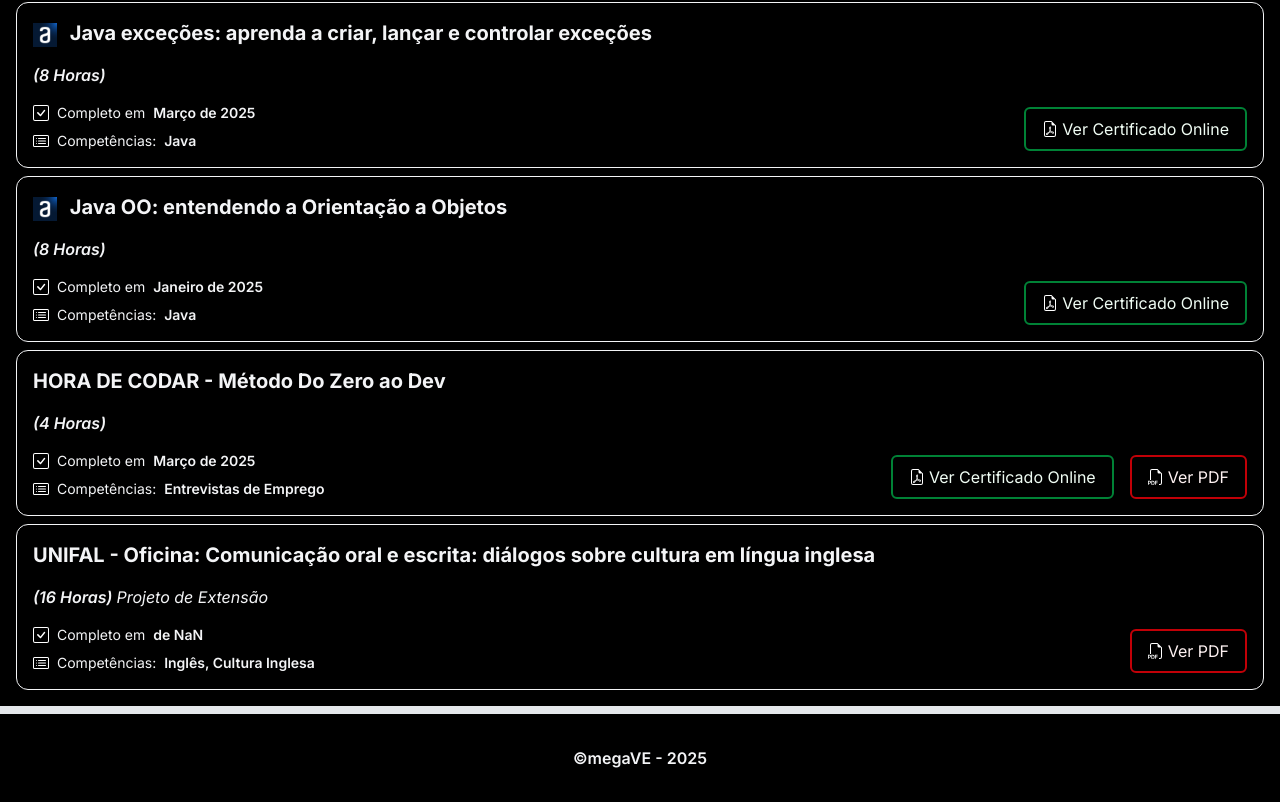
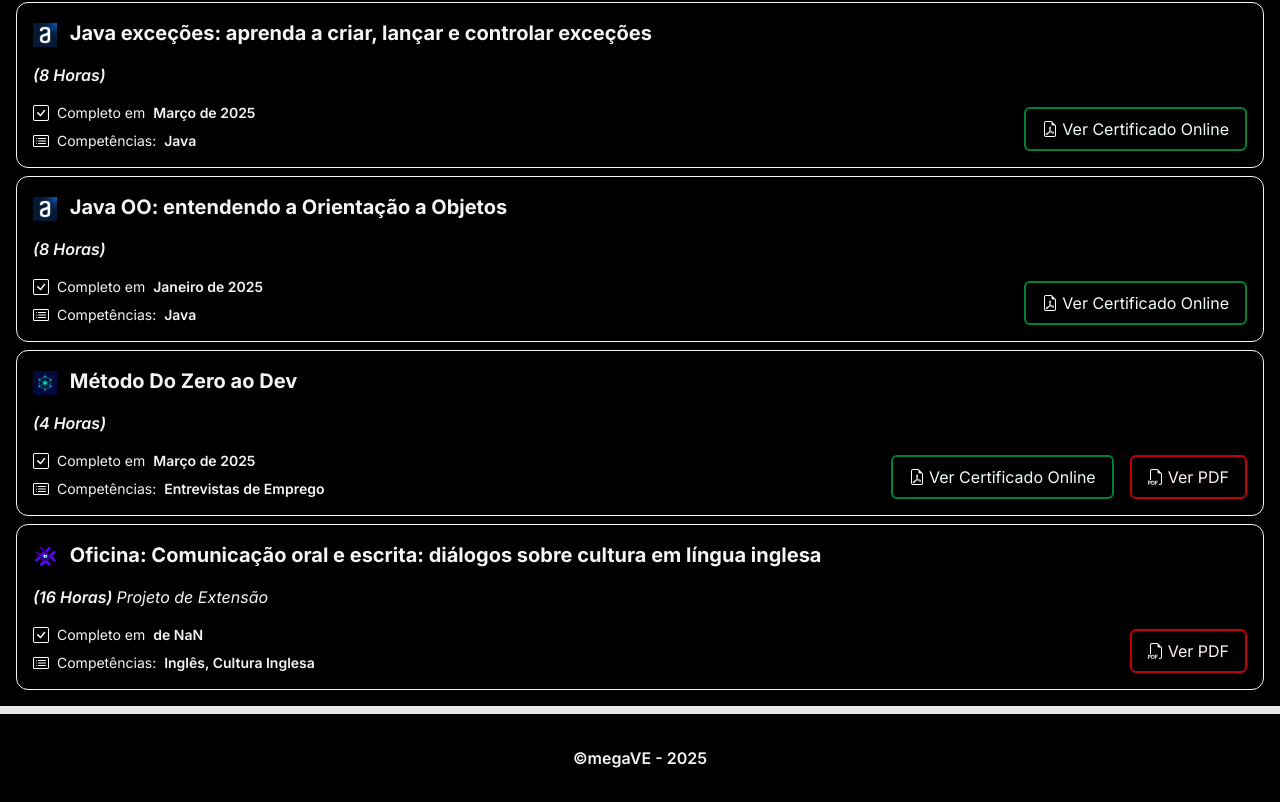
Before and after one commit to megaVE/certificate-gallery, a React (Vite) app: page / in a window 1280 px wide. Shown: the part 6550-7352 px from the top of the page. Built offline with nearby package versions, Linux system fonts and the light colour scheme.

Commit message:
Icons Update

```diff
--- a/src/components/ui/card-icon.tsx
+++ b/src/components/ui/card-icon.tsx
@@ -1,6 +1,9 @@
 import aluraIcon from "../../assets/icons/alura-icon.png";
 import rocketseatIcon from "../../assets/icons/rocketseat-icon.png";
 import udemyIcon from "../../assets/icons/udemy-icon.png";
+
+import hdcIcon from "../../assets/icons/hora-de-codar-icon.png";
+import unifalIcon from "../../assets/icons/unifal-icon.png";
 
 interface CardIconProps {
 	provider: string;
@@ -28,6 +31,24 @@
 				<img className="inline-block size-6 mr-2" src={aluraIcon} alt="Alura" />
 			);
 
+		case "Hora de Codar":
+			return (
+				<img
+					className="inline-block size-6 mr-2"
+					src={hdcIcon}
+					alt="Hora de Codar"
+				/>
+			);
+
+		case "Unifal":
+			return (
+				<img
+					className="inline-block size-6 mr-2"
+					src={unifalIcon}
+					alt="Unifal"
+				/>
+			);
+
 		default:
 			return (
 				<>
```
Also changed, not shown: src/assets/icons/hora-de-codar-icon.png (added), src/assets/icons/unifal-icon.png (added).
